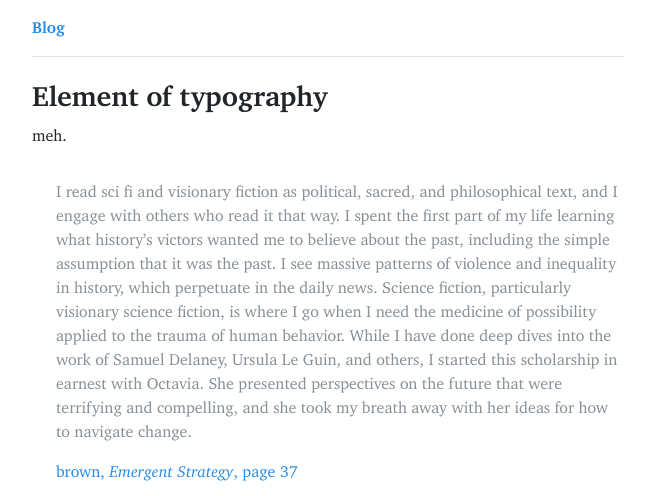
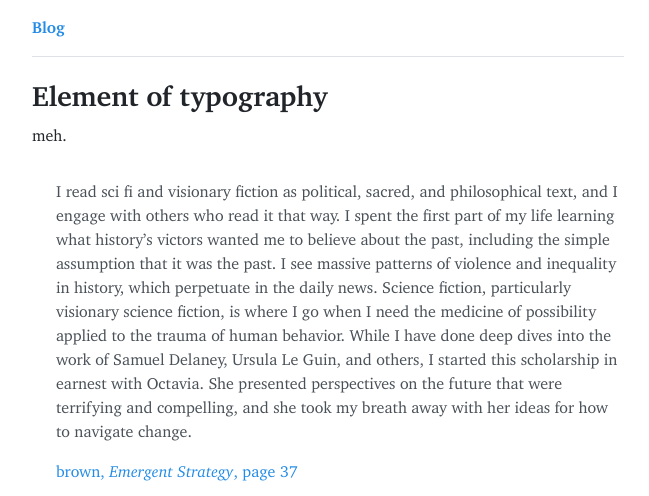
Before and after one commit to reedeeng/blog, a Jekyll site: the page built from element-of-typography.md, in a window 1280 px wide. Shown: the top 496 px of the page, without its empty margins (312-961 px from the left). Built offline with Jekyll 4.4.1, drawn with Linux system fonts in a browser that asks for light colours; grey boxes are pictures that could not be loaded.

Commit message:
Update _base.scss

```diff
--- a/_sass/_base.scss
+++ b/_sass/_base.scss
@@ -72,6 +72,8 @@
   margin-left: 0;
   margin-right: 0;
   margin-bottom: $spacer;
+  padding-top: $spacer;
+  padding-bottom: $spacer;
 }
 
 blockquote {
@@ -80,7 +82,7 @@
   margin-bottom: $spacer;
   padding-top: $spacer;
   padding-bottom: $spacer;
-  color: $gray-600;
+  color: $gray-700;
 }
 
 cite {
```
